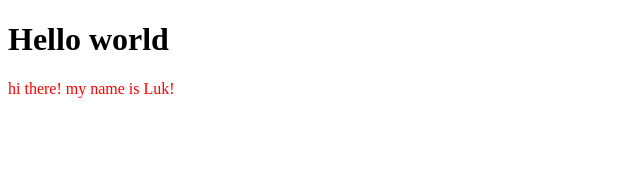
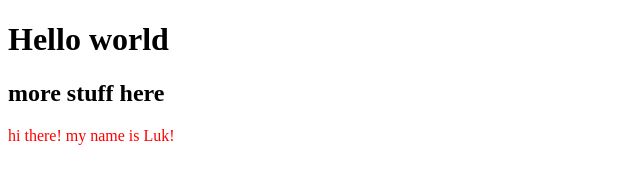
Before and after one commit to francislu2021/my-new-repo, a plain HTML site: page index.html in a window 1280 px wide. Shown: the whole page, without its empty margins (0-640 px from the left). Drawn offline with Linux system fonts and the light colour scheme.

Commit message:
I added <h2> tag
<h2>tag added

```diff
--- a/index.html
+++ b/index.html
@@ -8,6 +8,7 @@
 
 <body>
     <h1>Hello world</h1>
+    <h2>more stuff here</h2>
     <p style="color:red">hi there! my name is Luk!</p>
 </body>
 </html
```
